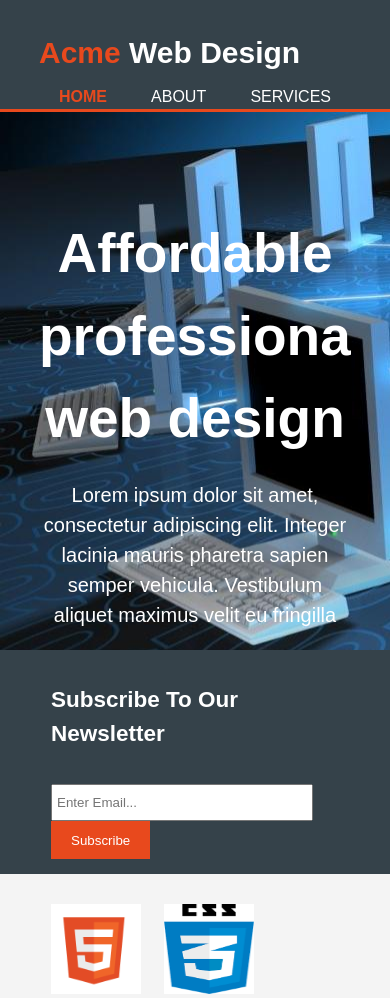
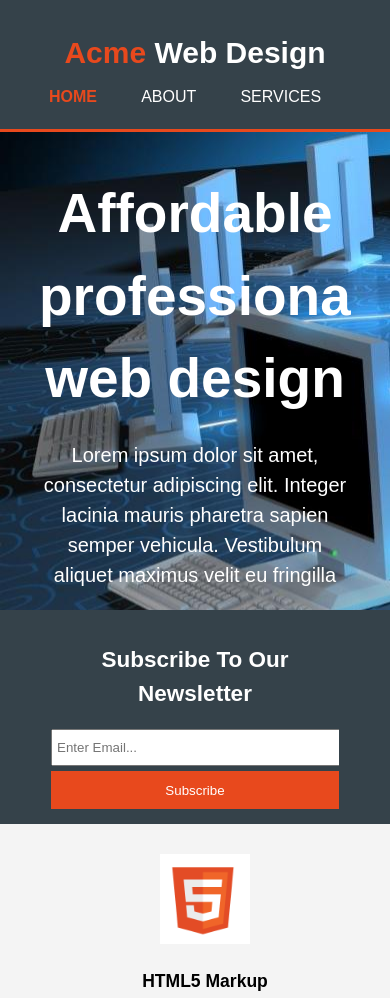
Before and after one commit to mfathei/responsive-acme, a plain HTML site: page index.html in a window 390 px wide. Shown: the top 998 px of the page. Drawn offline with Linux system fonts and the light colour scheme.

Commit message:
home page responsive now

```diff
--- a/css/style.css
+++ b/css/style.css
@@ -186,3 +186,33 @@ footer {
     text-align: center;
     background-color: #e8491d;
 }
+
+/* Media Queries */
+
+@media(max-width: 768px) {
+    header #branding,
+    header nav,
+    header nav li,
+    #newsletter h1,
+    #newsletter form,
+    #boxes .box{
+        float: none;
+        width: 100%;
+        text-align: center;
+    }
+    header {
+        padding-bottom: 20px;
+    }
+    #showcase h1 {
+        margin-top: 40px;
+    }
+    #newsletter button{
+        display: block;
+        width: 100%;
+    }
+    #newsletter input[type="email"]{
+        width: 100%;
+        display: block;
+        margin-bottom: 5px;
+    }
+}
```
